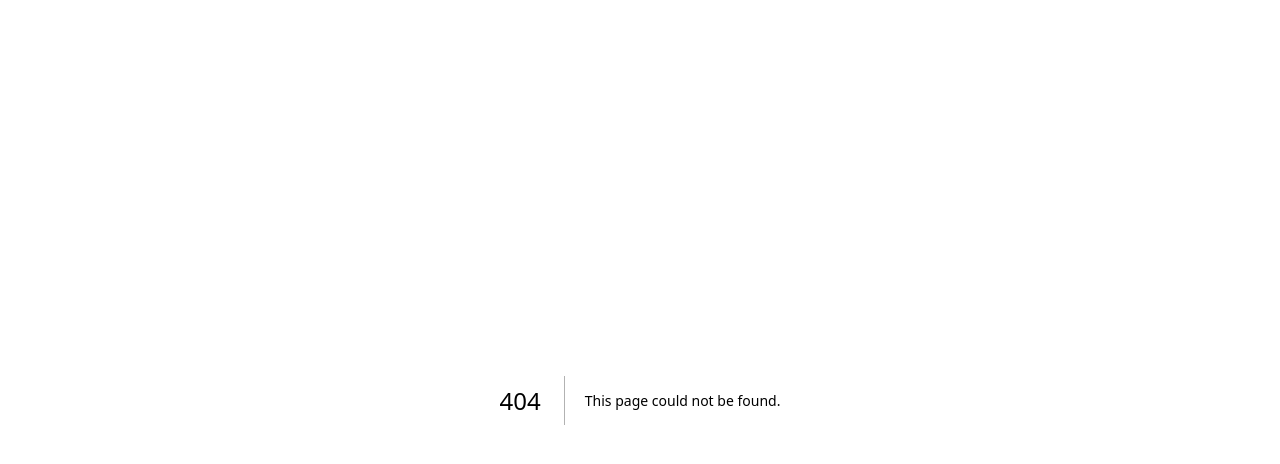
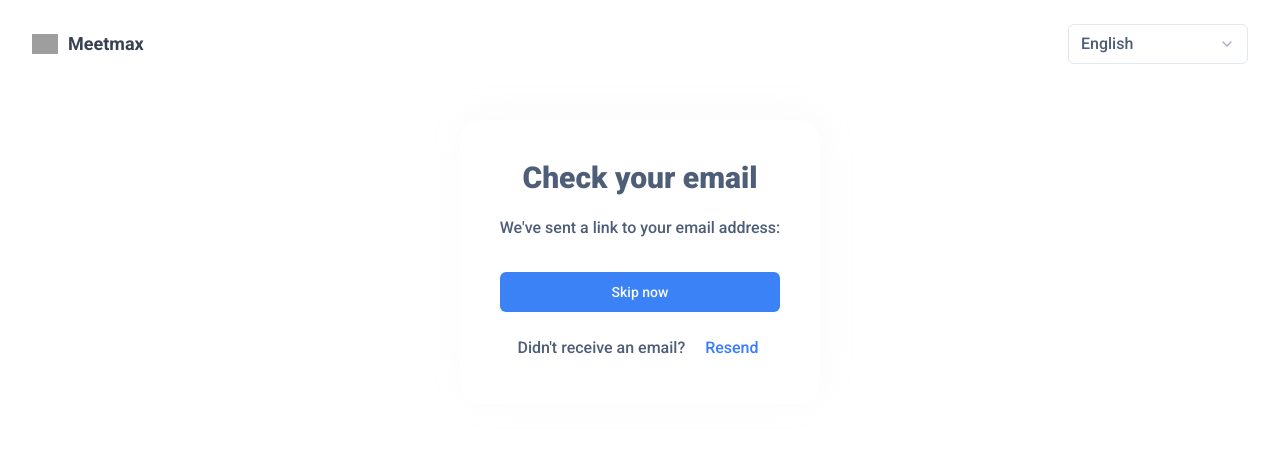
Before and after one commit to MinhDuyDEV/Meetmax-app, a Next.js app in the folder client/: page /check-email in a window 1280 px wide. Before the commit this address had no page. Shown: the top 464 px of the page. Built offline with nearby package versions, Linux system fonts and the light colour scheme; grey boxes are pictures that could not be loaded.

Commit message:
handle CheckEmail Page

```diff
--- /dev/null
+++ b/client/src/app/(auth)/check-email/page.tsx
@@ -0,0 +1,32 @@
+"use client";
+
+import { Button } from "@/components/ui/button";
+import { useSearchParams } from "next/navigation";
+import React from "react";
+
+const CheckEmailPage = () => {
+  const searchParams = useSearchParams();
+  const email = searchParams.get("email");
+  return (
+    <div className="container-auth">
+      <div className="flex flex-col gap-5 items-center mb-8">
+        <h2 className="text-3xl font-black">Check your email</h2>
+        <p>
+          We&apos;ve sent a link to your email address:{" "}
+          <span className="text-blue-500">{email}</span>
+        </p>
+      </div>
+      <Button className="mb-5 w-full bg-blue-500 hover:bg-blue-500/90">
+        Skip now
+      </Button>
+      <div className="flex justify-center items-center gap-4">
+        <p>Didn&apos;t receive an email?</p>
+        <span className="text-blueText cursor-pointer p-1" onClick={() => {}}>
+          Resend
+        </span>
+      </div>
+    </div>
+  );
+};
+
+export default CheckEmailPage;
--- a/client/src/app/(auth)/forgot-password/page.tsx
+++ b/client/src/app/(auth)/forgot-password/page.tsx
@@ -20,6 +20,7 @@ import { IconMail } from "@/components/icons";
 import { Button } from "@/components/ui/button";
 import Link from "next/link";
 import { ChevronLeft } from "lucide-react";
+import { useRouter } from "next/navigation";
 
 const formSchema = z.object({
   email: z
@@ -31,6 +32,7 @@ const formSchema = z.object({
 });
 
 const ForgotPasswordPage = () => {
+  const router = useRouter();
   const form = useForm<z.infer<typeof formSchema>>({
     resolver: zodResolver(formSchema),
     defaultValues: {
@@ -39,6 +41,7 @@ const ForgotPasswordPage = () => {
   });
   function onSubmit(values: z.infer<typeof formSchema>) {
     console.log("🚀 ~ onSubmit ~ values:", values);
+    router.push(`/check-email?email=${values.email}`);
     // Do something with the form values.
     // ✅ This will be type-safe and validated.
   }
@@ -75,7 +78,7 @@ const ForgotPasswordPage = () => {
               className="mb-5 w-full bg-blue-500 hover:bg-blue-500/90"
               type="submit"
             >
-              Sign In
+              Send
             </Button>
           </form>
         </Form>
--- a/client/tailwind.config.ts
+++ b/client/tailwind.config.ts
@@ -25,6 +25,7 @@ const config = {
         dark1: "#191C21",
         dark2: "#212833",
         grayText: "#4E5D78",
+        blueText: "#377DFF",
         border: "hsl(var(--border))",
         input: "hsl(var(--input))",
         ring: "hsl(var(--ring))",
```
